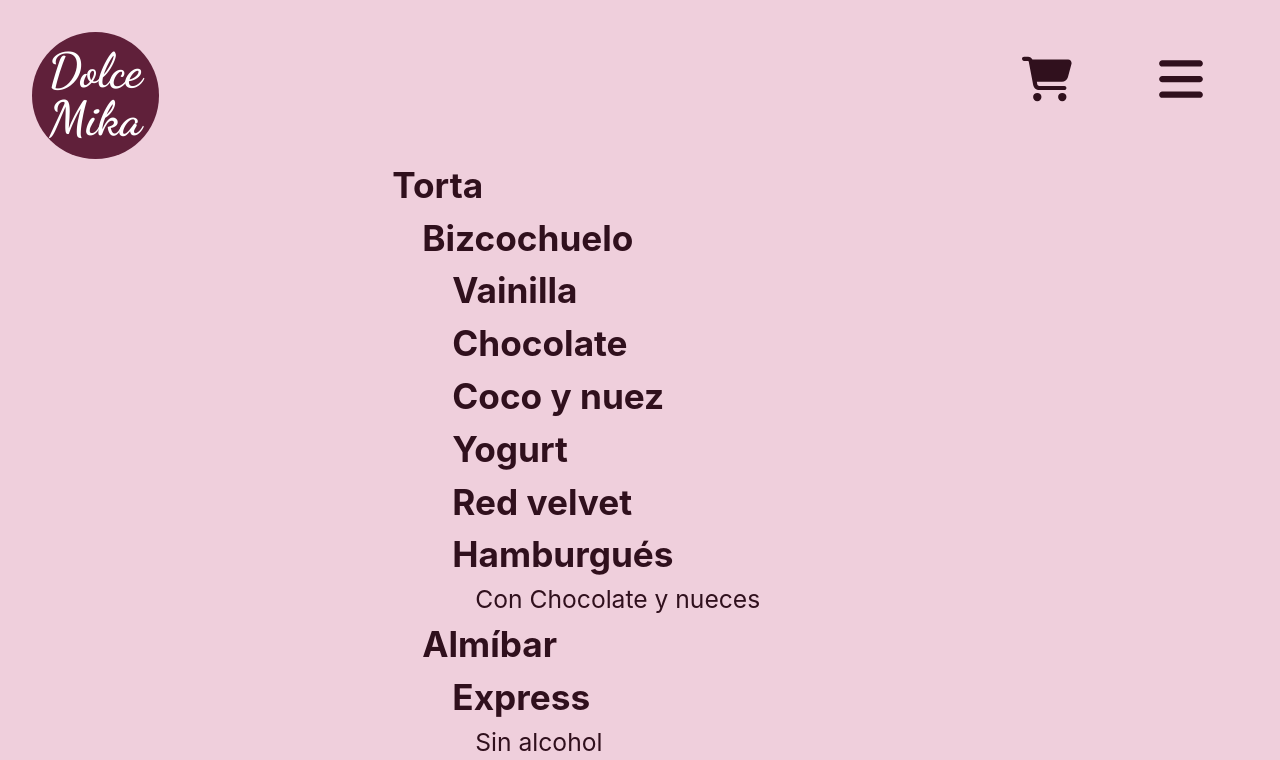
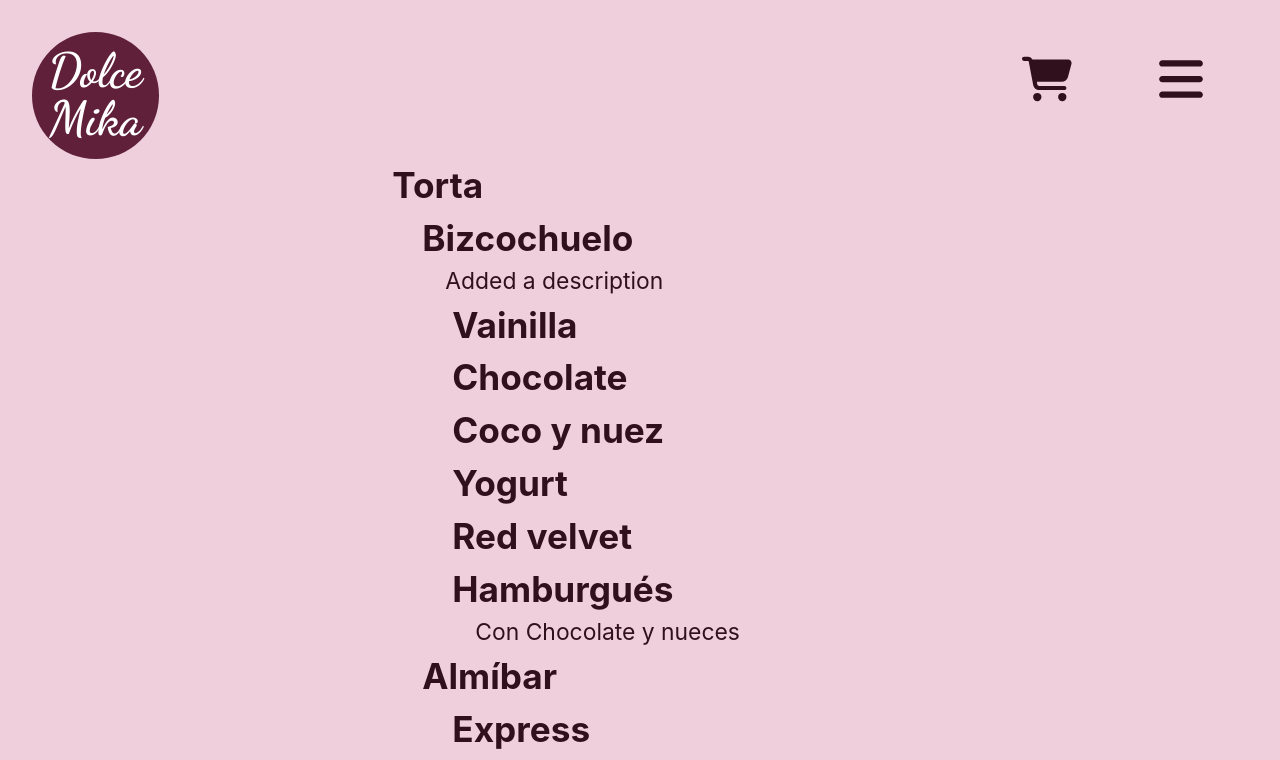
Before and after one commit to CrgioYalux/dolce, a React (Vite) app: page / in a window 1280 px wide. Shown: the top 760 px of the page. Built offline with nearby package versions, Linux system fonts and the light colour scheme.

Commit message:
feat: check icon next to menu item title & padding instead of margin for offset

```diff
--- a/src/components/Menu/MenuList/MenuList.css
+++ b/src/components/Menu/MenuList/MenuList.css
@@ -16,7 +16,7 @@
 }
 
 .MenuList.--apply-offset > li {
-    margin-left: calc(var(--MenuList-left-offset) * 1px);
+    padding-left: calc(var(--MenuList-left-offset) * 1px);
 }
 
 .MenuListItem {
@@ -25,25 +25,20 @@
 }
 
 .MenuListItem > .MenuListItem__title {
+    position: relative;
     width: 100%;
     font-size: 1em;
     padding-left: .2em;
 }
 
 .MenuListItem__description {
-    font-size: .7em;
-    margin-left: calc(var(--MenuList-left-offset) * 1px);
+    font-size: .65em;
+    padding-left: calc(var(--MenuList-left-offset) * 1px);
 
     width: 25ch;
 }
 
-.MenuListItem__title > span {
-    margin-left: 10px;
-    display: none;
-}
-
 .MenuListItem__title::selection,
-.MenuListItem__title > span::selection,
 .MenuListItem__description::selection {
     background-color: var(--brand-color-l-lowest);
     color: var(--brand-color-l-highest);
@@ -51,10 +46,6 @@
 
 .MenuList > li:hover > .MenuListItem:not(.--added) {
     background-color: var(--brand-color-l-high);
-}
-
-.MenuList > li:hover > .MenuListItem > .MenuListItem__title > span {
-    display: initial;
 }
 
 label.MenuListItem.--added {
@@ -66,18 +57,16 @@ label.MenuListItem > input {
     display: none;
 }
 
-span.MenuListItem {
-    position: relative;
-}
+span.MenuListItem > .MenuListItem__title > .MenuListItem__check {
+    position: absolute;
+    right: calc(100% + 2.5px);
+    top: 50%;
+    transform: translate(0, -50%);
 
-span.MenuListItem > .MenuListItem__check {
-    position: absolute;
-    left: -20px;
-    top: 50%;
-    transform: translate(-50%, -50%);
-
-    height: 60%;
+    height: 50%;
     aspect-ratio: 1;
 
     fill: var(--brand-color-l-low);
+
+    opacity: 1;
 }
--- a/src/components/Menu/MenuList/MenuOption.tsx
+++ b/src/components/Menu/MenuList/MenuOption.tsx
@@ -24,7 +24,6 @@ const MenuOption: React.FC<MenuOptionProps> = ({ section, option, handlers }) =>
             className='MenuListItem__title'
             >
                 {option.title}
-                <span>{(!option.added && '+')}</span>
             </strong>
 
             {option.description &&
--- a/src/components/Menu/MenuList/MenuSection.tsx
+++ b/src/components/Menu/MenuList/MenuSection.tsx
@@ -10,10 +10,12 @@ const MenuSection: React.FC<MenuSectionProps> = ({ section }) => {
         <span
         className='MenuListItem'
         >
+            <strong
+            className={`MenuListItem__title ${section.added ? '--added' : '--not-added'}`}
+            >
             {section.added && <CheckIcon className='MenuListItem__check' />}
-            <strong
-            className='MenuListItem__title'
-            >{section.title}</strong>
+            {section.title}
+            </strong>
             {section.description &&
                 <small
                 className='MenuListItem__description'
--- a/src/consts.ts
+++ b/src/consts.ts
@@ -13,6 +13,7 @@ const MENU: Menu = [
                 added: false,
                 isOption: false,
                 title: "Bizcochuelo",
+                description: "Added a description",
                 values: [
                     {
                         id: 0,
```
